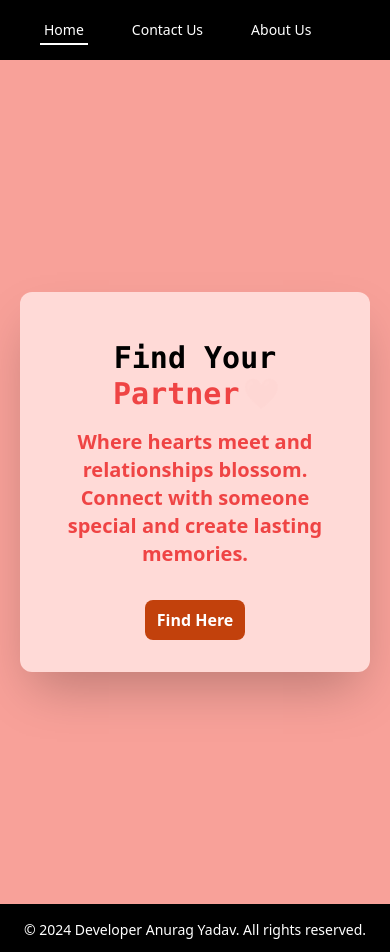
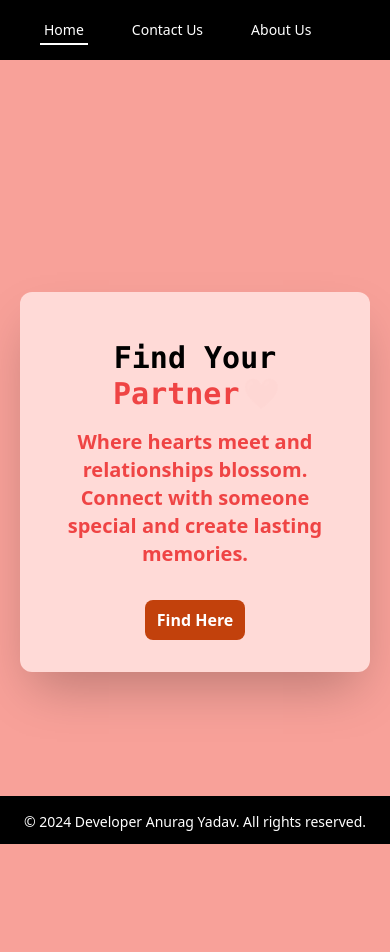
Before and after one commit to lokesh0921/DateNow, a React (Vite) app: page / in a window 390 px wide. After the commit the page ends 904 px from the top, so only its background shows below. Built offline with nearby package versions, Linux system fonts and the light colour scheme.

Commit message:
footer overlap with mobile control bar

```diff
--- a/index.html
+++ b/index.html
@@ -6,7 +6,7 @@
     <meta name="viewport" content="width=device-width, initial-scale=1.0" />
     <title>DateNow</title>
   </head>
-  <body class="bg-[#F8A199]">
+  <body class="bg-[#F8A199] min-h-screen">
     <div id="root"></div>
     <script type="module" src="/src/main.jsx"></script>
   </body>
--- a/src/components/footer/Footer.jsx
+++ b/src/components/footer/Footer.jsx
@@ -4,7 +4,7 @@ function Footer() {
   const year = new Date().getFullYear(); // Gets the current year
 
   return (
-    <footer className="bg-black text-white text-center py-4 bottom-0   w-full md:fixed pb-[env(safe-area-inset-bottom)]">
+    <footer className="bg-black text-white text-center py-4 bottom-0 w-full fixed pb-[env(safe-area-inset-bottom)]">
       <p className="text-sm pb-3">
         &copy; {year} Developer Anurag Yadav. All rights reserved.
       </p>
```
